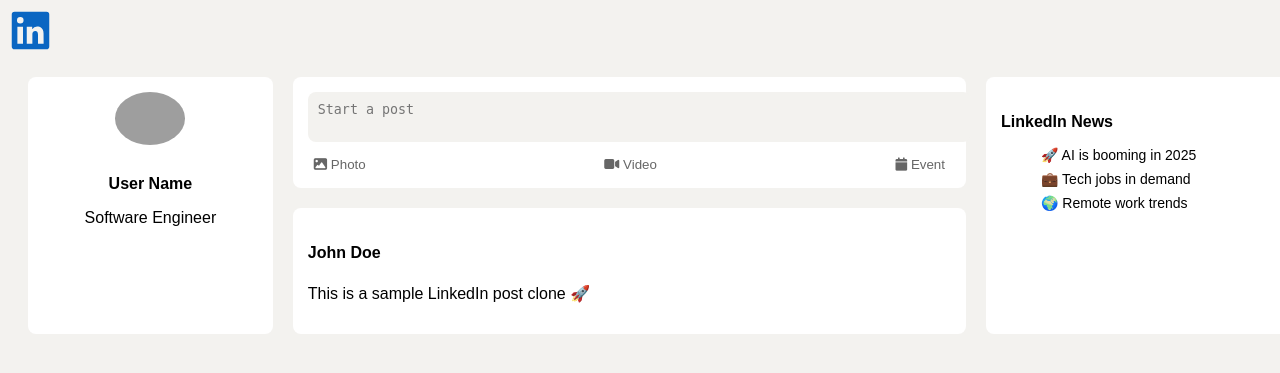
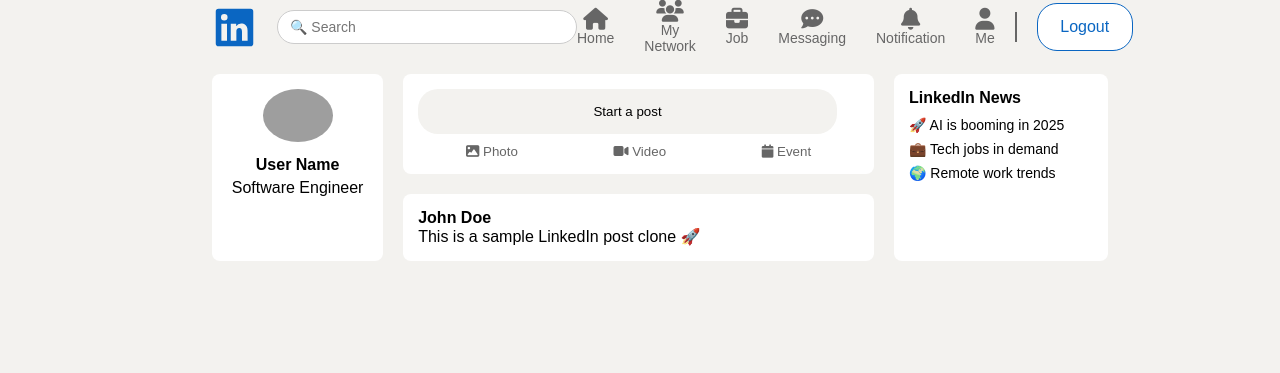
Before and after one commit to laxmansingh2397/LinkedIn-Clone_Django, a Django app: page /home/ in a window 1280 px wide. Shown: the top 373 px of the page. Run offline with Django 5.2, Linux system fonts and the light colour scheme; the visitor is signed in with stand-in values (Sample User, id 1); grey boxes are pictures that could not be loaded.

Commit message:
made some changes on home_page

```diff
--- a/main/static/css/home_page/styles.css
+++ b/main/static/css/home_page/styles.css
@@ -1,5 +1,3 @@
-========================================================================
-/* Reset */
 * {
     margin: 0;
     padding: 0;
@@ -10,40 +8,33 @@ body {
     background: #f3f2ef;
 }
 
-/* ✅ Navbar */
-.navbar {
+.logo {
     display: flex;
-    justify-content: space-between;
     align-items: center;
-    background: #ffffff;
-    padding: 10px 20px;
-    border-bottom: 1px solid #ddd;
-    position: sticky;
-    top: 0;
-    z-index: 1000;
+    font-size: 1rem;
+    font-weight: bold;
+    color: #0a66c2;
+    margin-left: 20px;
 }
-.navbar .logo img {
-    width: 35px;
+
+.input {
+    margin-left: 20px;
+    padding: 8px 12px;
+    border: 1px solid #ccc;
+    border-radius: 20px;
+    width: 300px;
+    font-size: 14px;
 }
-.nav-links {
+
+header {
+    /* width: 80%; */
+    margin: 0 15%;
     display: flex;
-    gap: 20px;
+    align-items: center;
+    justify-content: space-around;
 }
-.nav-links a {
-    display: flex;
-    flex-direction: column;
-    align-items: center;
-    color: #666;
-    text-decoration: none;
-    font-size: 12px;
-}
-.nav-links a i {
-    font-size: 18px;
-    margin-bottom: 3px;
-}
-.nav-links a:hover {
-    color: #0a66c2;
-}
+
+
 
 /* ✅ Page Layout */
 .container {
@@ -51,6 +42,7 @@ body {
     grid-template-columns: 20% 55% 25%;
     gap: 20px;
     padding: 20px;
+    margin: 0 15%;
 }
 
 /* Left Sidebar */
@@ -81,17 +73,18 @@ body {
     padding: 15px;
     border-radius: 8px;
 }
-.post-box textarea {
-    width: 100%;
+.start-a-post{
+    width: 95%;
     border: none;
-    resize: none;
-    padding: 10px;
-    border-radius: 8px;
+    padding: 15px;
+    border-radius: 20px;
     background: #f3f2ef;
+    text-align: center;
+    cursor: pointer;
 }
 .post-actions {
     display: flex;
-    justify-content: space-between;
+    justify-content: space-around;
     margin-top: 10px;
 }
 .post-actions button {
@@ -123,6 +116,94 @@ body {
     margin-bottom: 8px;
 }
 
+/* navbar */
+
+.icons-btn-div {
+    display: flex;
+    align-items: center;
+    justify-content: space-around;
+    width: 60%;
+    gap: 20px;
+}
+
+.icons {
+    display: flex;
+    align-items: center;
+    justify-content: space-between;
+    gap: 30px;
+}
+
+.icon {
+    text-align: center;
+    color: #666666;
+    font-size: 14px;
+
+}
+
+.icon i {
+    font-size: 22px;
+}
+
+.icon:hover {
+    color: black;
+}
+
+.btns {
+    display: flex;
+    justify-content: space-between;
+    gap: 10px;
+
+}
+
+.partition {
+    border: 1px solid #666666;
+    height: 30px;
+}
+
+.btns button:hover {
+    background-color: hwb(225 96% 1%);
+    color: rgb(19, 38, 77);
+}
+
+.btns button {
+    width: 6rem;
+    padding: 14px;
+    font-size: 16px;
+    border: none;
+    border-radius: 20px;
+    cursor: pointer;
+    transition: all 0.3s ease;
+    color: #0a66c2;
+    background-color: #ffffff;
+    border: 1px solid #0a66c2;
+}
+
+/* make header links look like buttons */
+.btns .btn-link {
+    display: inline-flex;
+    align-items: center;
+    justify-content: center;
+    width: 6rem;
+    padding: 14px;
+    font-size: 16px;
+    border-radius: 20px;
+    cursor: pointer;
+    transition: all 0.3s ease;
+    color: #0a66c2;
+    background-color: #ffffff;
+    border: 1px solid #0a66c2;
+    text-decoration: none;
+}
+
+.btns .btn-link:hover {
+    background-color: hwb(225 96% 1%);
+    color: rgb(19, 38, 77);
+}
+
+.nav-text {
+    white-space: nowrap;
+}
+
 /* ✅ Responsive */
 @media (max-width: 900px) {
     .container {
@@ -132,3 +213,41 @@ body {
         display: none;
     }
 }
+
+
+@media (max-width: 686px) {
+
+    .logo {
+        align-self: flex-start;
+        width: 100px;
+    }
+
+    .logo img {
+        width: 100px;
+    }
+
+    .icons-btn-div {
+        flex-direction: column-reverse;
+        width: 100%;
+        gap: 10px;
+    }
+
+    .icons {
+        width: 100%;
+        justify-content: space-around;
+        gap: 10%;
+    }
+
+    .btns {
+        width: 100%;
+        justify-content: end;
+    }
+
+    .partition {
+        display: none;
+    }
+
+    .nav-text {
+        white-space: nowrap;
+    }
+}
--- a/main/templates/default_page/index.html
+++ b/main/templates/default_page/index.html
@@ -8,7 +8,7 @@
     <meta name="viewport" content="width=device-width, initial-scale=1.0">
     <title>LinkedIn</title>
     <link rel="icon" type="image/png" href="{% static 'images/linkedin-icon.png' %}">
-    <link rel="stylesheet" href="{% static 'css/home_page/home_page.css' %}">
+    <link rel="stylesheet" href="{% static 'css/default_page/styles.css' %}">
     <link rel="stylesheet" href="https://cdnjs.cloudflare.com/ajax/libs/font-awesome/6.5.0/css/all.min.css">
     <style>
         header,
--- a/main/templates/home_page/home_page.html
+++ b/main/templates/home_page/home_page.html
@@ -12,12 +12,50 @@
 
 <body>
     <header>
+        <div class="logo">
             <svg xmlns="http://www.w3.org/2000/svg" viewBox="0 0 24 24" data-supported-dps="24x24" fill="#0a66c2"
                 class="mercado-match" width="45" height="45" focusable="false">
                 <path
                     d="M20.5 2h-17A1.5 1.5 0 002 3.5v17A1.5 1.5 0 003.5 22h17a1.5 1.5 0 001.5-1.5v-17A1.5 1.5 0 0020.5 2zM8 19H5v-9h3zM6.5 8.25A1.75 1.75 0 118.3 6.5a1.78 1.78 0 01-1.8 1.75zM19 19h-3v-4.74c0-1.42-.6-1.93-1.38-1.93A1.74 1.74 0 0013 14.19a.66.66 0 000 .14V19h-3v-9h2.9v1.3a3.11 3.11 0 012.7-1.4c1.55 0 3.36.86 3.36 3.66z">
                 </path>
             </svg>
+            <input class="input" type="text" placeholder="&#128269; Search" />
+        </div>
+        <div class="icons-btn-div">
+            <div class="icons">
+                <div class="icon">
+                    <i class="fa-solid fa-house"></i>
+                    <p class="nav-text">Home</p>
+                </div>
+                <div class="icon">
+                    <i class="fa-solid fa-users"></i>
+                    <p>My Network</p>
+                </div>
+                <div class="icon">
+                    <i class="fa-solid fa-briefcase"></i>
+                    <p>Job</p>
+                </div>
+                <div class="icon">
+                    <i class="fa-solid fa-comment-dots"></i>
+                    <p>Messaging</p>
+                </div>
+                <div class="icon">
+                    <i class="fa-solid fa-bell"></i>
+                    <p>Notification</p>
+                </div>
+                <div class="icon">
+                    <i class="fa-solid fa-user"></i>
+                    <p>Me</p>
+                </div>
+            </div>
+            <div class="partition"></div>
+            <div class="btns">
+                <button onclick="window.location.href='{% url 'default' %}'">Logout</button>
+            </div>
+        </div>
+        <div class="icons-btn">
+
+        </div>
     </header>
     <main class="container">
         <!-- Left Sidebar -->
@@ -32,7 +70,7 @@
         <!-- Feed Section -->
         <section class="feed">
             <div class="post-box">
-                <textarea placeholder="Start a post"></textarea>
+                <button class="start-a-post">Start a post</button>
                 <div class="post-actions">
                     <button><i class="fa-solid fa-image"></i> Photo</button>
                     <button><i class="fa-solid fa-video"></i> Video</button>
```
Lines whose indentation alone changed are shown as unchanged.
